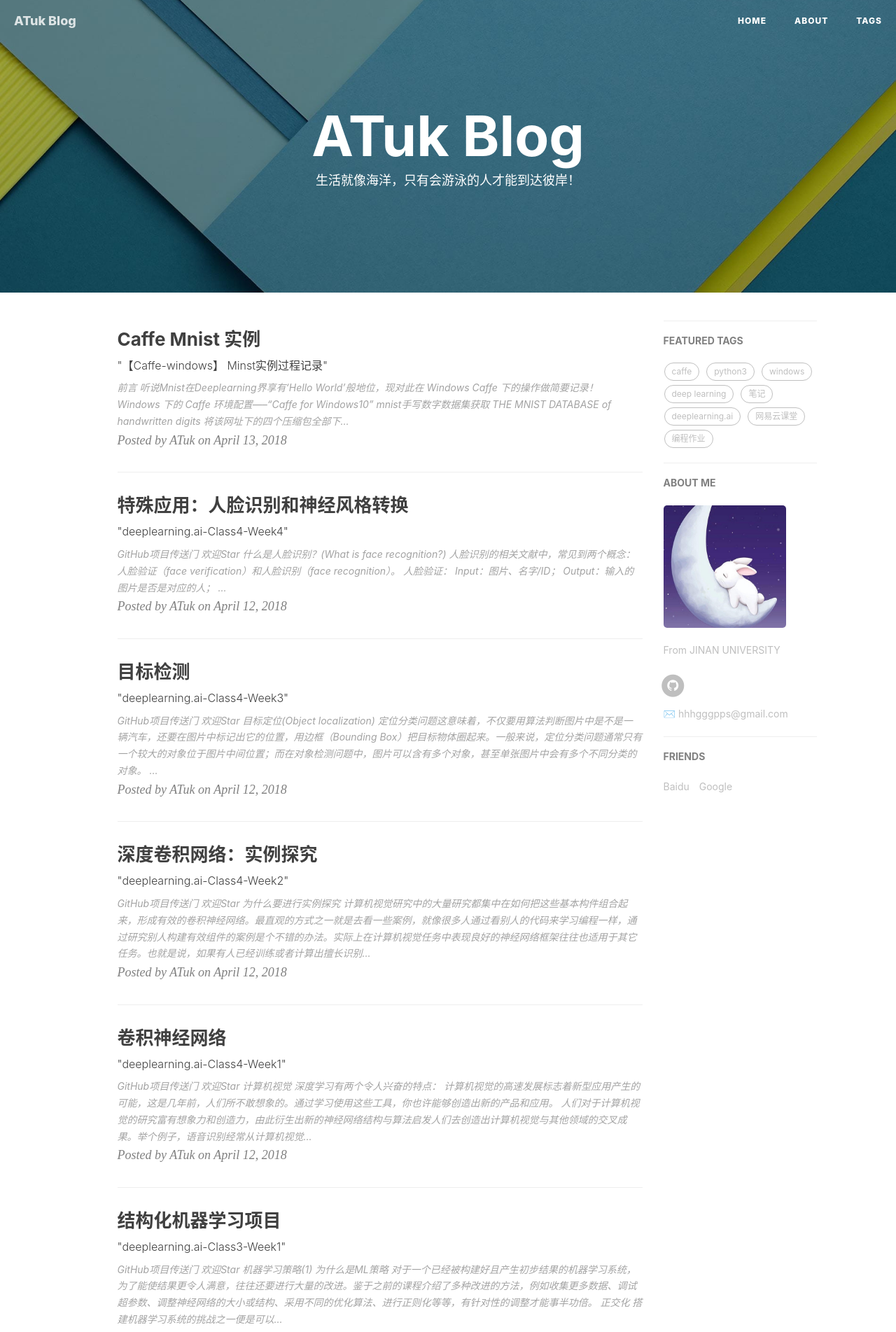
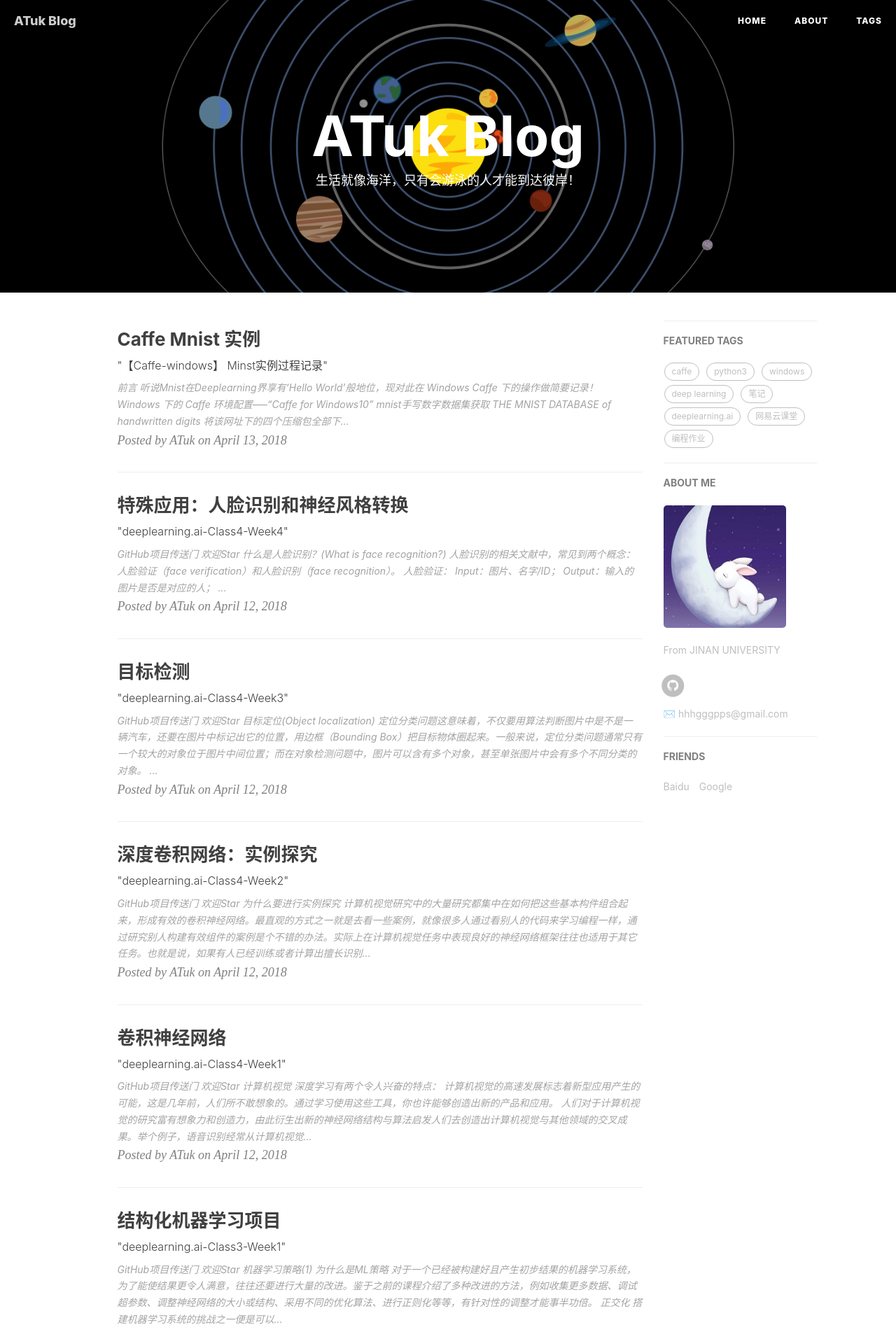
Before and after one commit to AlbertHG/alberthg.github.io, a Jekyll site: the page built from index.html, in a window 1280 px wide. Shown: the top 1903 px of the page at 70% size. Built offline with Jekyll 4.4.1, drawn with Linux system fonts in a browser that asks for light colours; nearby versions of some CDN libraries; formulas are drawn with MathJax 3; the list of posts is cut into pages by our own code; comment, search, counter and statistics services are not loaded.

Commit message:
update img

```diff
--- a/_config.yml
+++ b/_config.yml
@@ -1,7 +1,7 @@
 # Site settings
 title: ATuk Blog
 SEOTitle: 黄钢的博客|ATuk Blog
-header-img: img/tag-bg-o.jpg
+header-img: img/Orbit.png
 email: hhhgggpps@gmail.com
 description: "Hello World"
 keyword: "ATuk Blog"
```
Also changed, not shown: img/Lattice (1).png (added), img/Orbit.png (added), img/space-RGB-01 (1).png (added).
